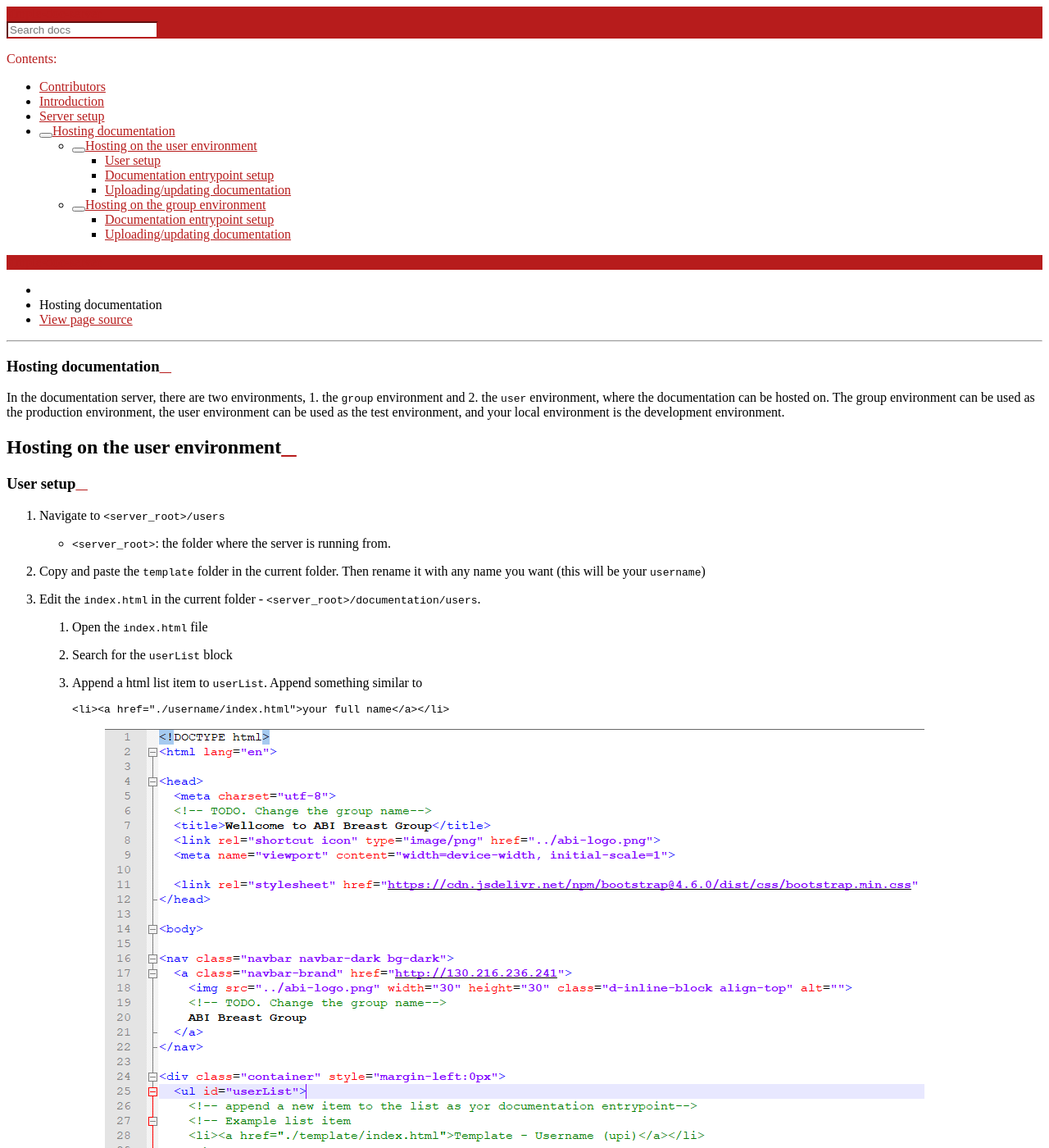
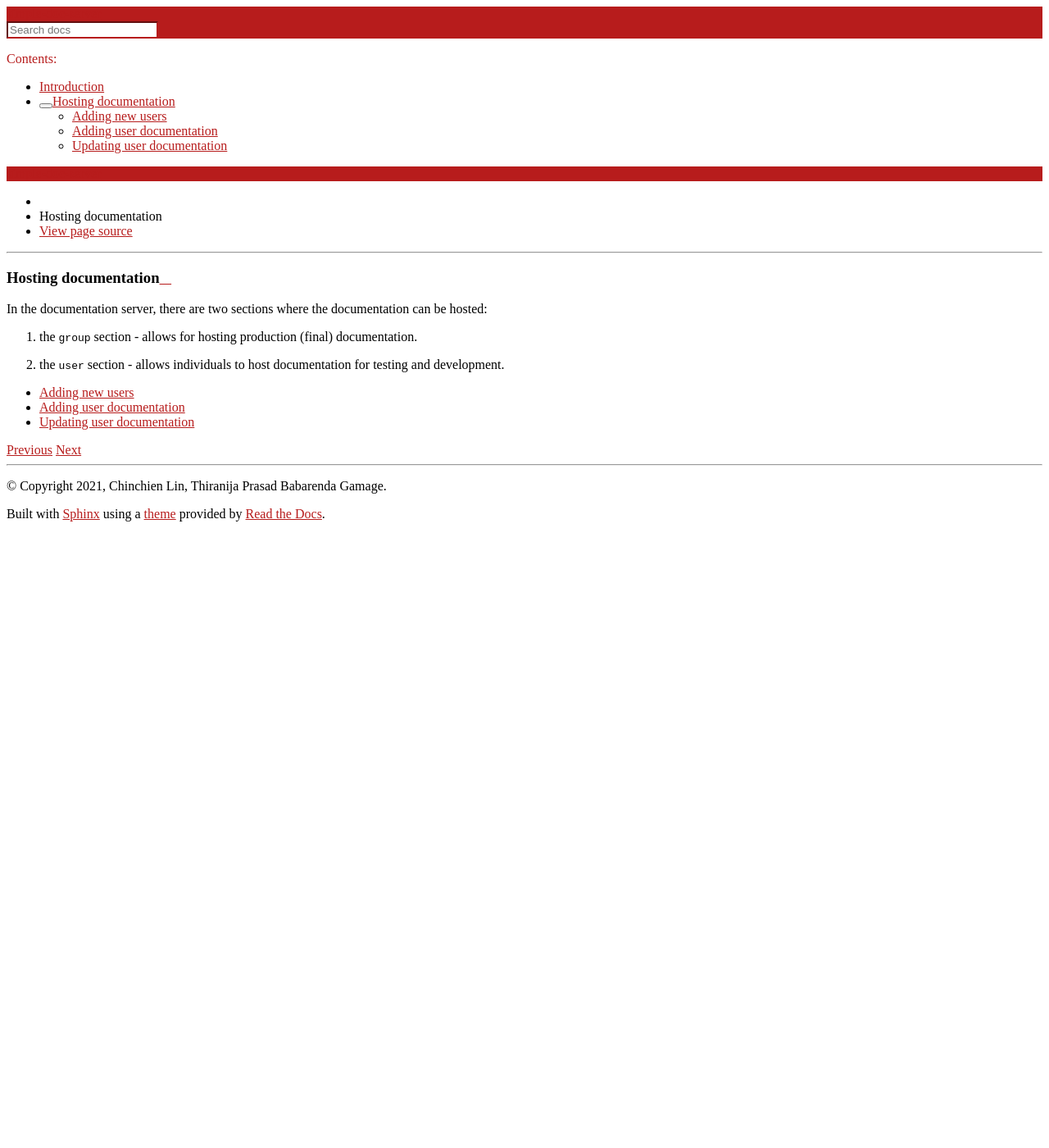
Before and after one commit to Research-software-development-resources/simple-doc-server, a Sphinx documentation site: the page built from docs/source/hosting_documentation.rst, in a window 1280 px wide and 1400 px high. Shown: the whole window at 82% size. Built offline with Sphinx 7.4.7 and the Read the Docs theme 2.0.0, drawn with Linux system fonts in a browser that asks for light colours; some of the changed text lies outside the part shown.

Commit message:
Updating hosting documentation section

```diff
--- a/docs/source/contributors.rst
+++ /dev/null
@@ -1,5 +0,0 @@
-Contributors
-============
-
-- Chinchien Lin
-- Thiranija Prasad Babarenda Gamage
--- a/docs/source/hosting_documentation.rst
+++ b/docs/source/hosting_documentation.rst
@@ -1,107 +1,14 @@
 Hosting documentation
 =====================
 
-In the documentation server, there are two environments, 1. the ``group`` environment and 2. the ``user`` environment, where the documentation can be hosted on.
-The group environment can be used as the production environment, the user environment can be used as the test environment, and your local environment is the development environment.
+In the documentation server, there are two sections where the documentation can be hosted:
 
-.. _Hosting on the user environment:
+1. the ``group`` section - allows for hosting production (final) documentation.
+2. the ``user`` section - allows individuals to host documentation for testing and development.
 
-Hosting on the user environment
--------------------------------
+.. toctree::
+   :maxdepth: 2
 
-User setup
-^^^^^^^^^^
-
-#. Navigate to ``<server_root>/users``
-
-   * ``<server_root>``: the folder where the server is running from.
-
-#. Copy and paste the ``template`` folder in the current folder. Then rename it with any name you want (this will be your ``username``)
-#. Edit the ``index.html`` in the current folder - ``<server_root>/documentation/users``.
-
-   #. Open the ``index.html`` file
-   #. Search for the ``userList`` block
-   #. Append a html list item to ``userList``. Append something similar to
-
-      .. code-block:: html
-
-         <li><a href="./username/index.html">your full name</a></li>
-
-      .. figure:: ./images/users_index.PNG
-         :name: index.html
-         :align: left
-         :alt: index.html
-
-         index.html
-
-Documentation entrypoint setup
-^^^^^^^^^^^^^^^^^^^^^^^^^^^^^^
-
-#. Navigate to your user folder ``<server_root>/users/<username>``
-#. Create a folder with the same name of your documentation and a ``docs`` folder inside it.
-
-   .. code-block:: bash
-
-      mkdir -p <server_root>/users/<username>/<docuemntation_name>/docs
-
-#. Edit the ``index.html`` in the current folder - ``<server_root>/users/<username>``.
-
-   #. Open the ``index.html`` file
-   #. Search for the ``<h1>`` tag, then change the username to your username
-   #. Search for the ``documentationList`` block
-   #. Append a html list item to the list. Append something similar to
-
-      .. code-block:: html
-
-         <li><a href="./documentation_name/docs/build/index.html">documentation_name</a></li>
-
-      .. figure:: ./images/user_index.PNG
-         :name: index.html
-         :align: left
-         :alt: index.html
-
-         index.html
-
-Uploading/updating documentation
-^^^^^^^^^^^^^^^^^^^^^^^^^^^^^^^^
-
-You are now ready to upload your documentation to your user environment!
-Please upload your built documentation (the ``build`` folder generated from your Sphinx documentation) to ``<server_root>/documentation/users/<username>/<documentation_name>/docs/``
-
-.. _Hosting on the group environment:
-
-Hosting on the group environment
--------------------------------
-
-Documentation entrypoint setup
-^^^^^^^^^^^^^^^^^^^^^^^^^^^^^^
-
-#. Navigate to the ``group`` folder ``<server_root>/group/``
-#. Create a folder with the same name of your documentation and a ``docs`` folder inside it.
-
-   .. code-block:: bash
-
-      mkdir -p <server_root>/group>/<docuemntation_name>/docs
-
-#. Edit the ``index.html`` in the current folder - ``<server_root>/group``.
-
-   #. Open the ``index.html`` file
-   #. Search for the ``documentationList`` block
-   #. Append a html list item to the list. Append something similar to
-
-      .. code-block:: html
-
-         <li><a href="./documentation_name/docs/build/index.html">documentation_name</a></li>
-
-      .. figure:: ./images/group_index.PNG
-         :name: index.html
-         :align: left
-         :alt: index.html
-
-         index.html
-
-Uploading/updating documentation
-^^^^^^^^^^^^^^^^^^^^^^^^^^^^^^^^
-
-You are now ready to upload your documentation to the group environment!
-Please upload your built documentation (the ``build`` folder generated from your Sphinx documentation) to ``<server_root>/documentation/group/<documentation_name>/docs/``
+   hosting_documentation/adding_users
+   hosting_documentation/adding_user_documentation
+   hosting_documentation/updating_user_documentation
--- a/docs/source/index.rst
+++ b/docs/source/index.rst
@@ -4,7 +4,7 @@
    contain the root `toctree` directive.
 
 Welcome to simple-doc-server documentation!
-========================================
+===========================================
 
 This documentation outlines ...
 
@@ -12,9 +12,7 @@
    :maxdepth: 2
    :caption: Contents:
 
-   contributors
    introduction
-   server_setup
    hosting_documentation
 
 Indices and tables
--- a/docs/source/server_setup.rst
+++ /dev/null
@@ -1,2 +0,0 @@
-Server setup
-============
```
Also changed, not shown: docs/source/hosting_documentation/adding_user_documentation.rst (added, +43 -0 lines), docs/source/hosting_documentation/adding_users.rst (added, +40 -0 lines), docs/source/hosting_documentation/updating_user_documentation.rst (added, +14 -0 lines), docs/source/introduction.rst (+7 -0 lines).
